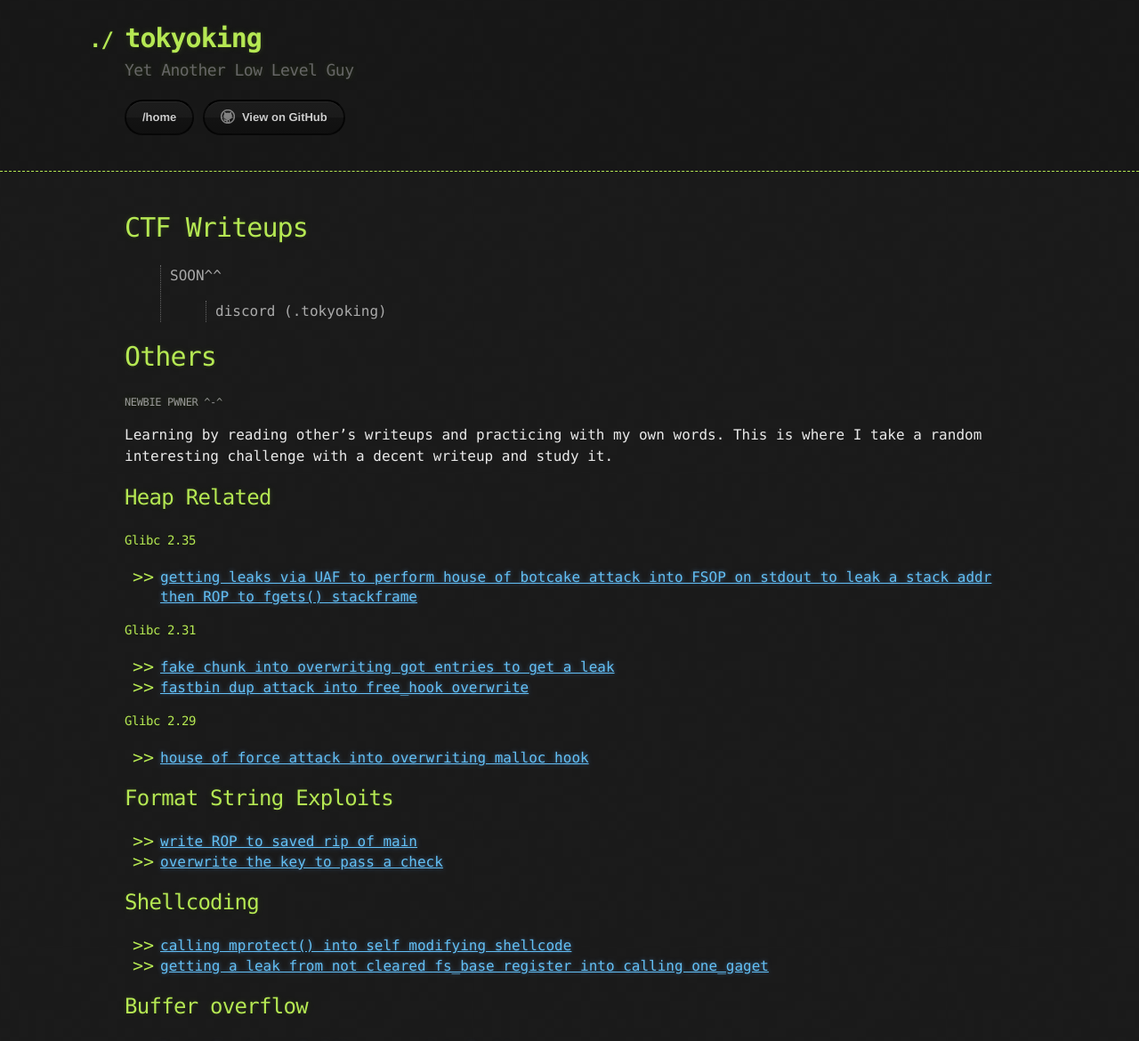
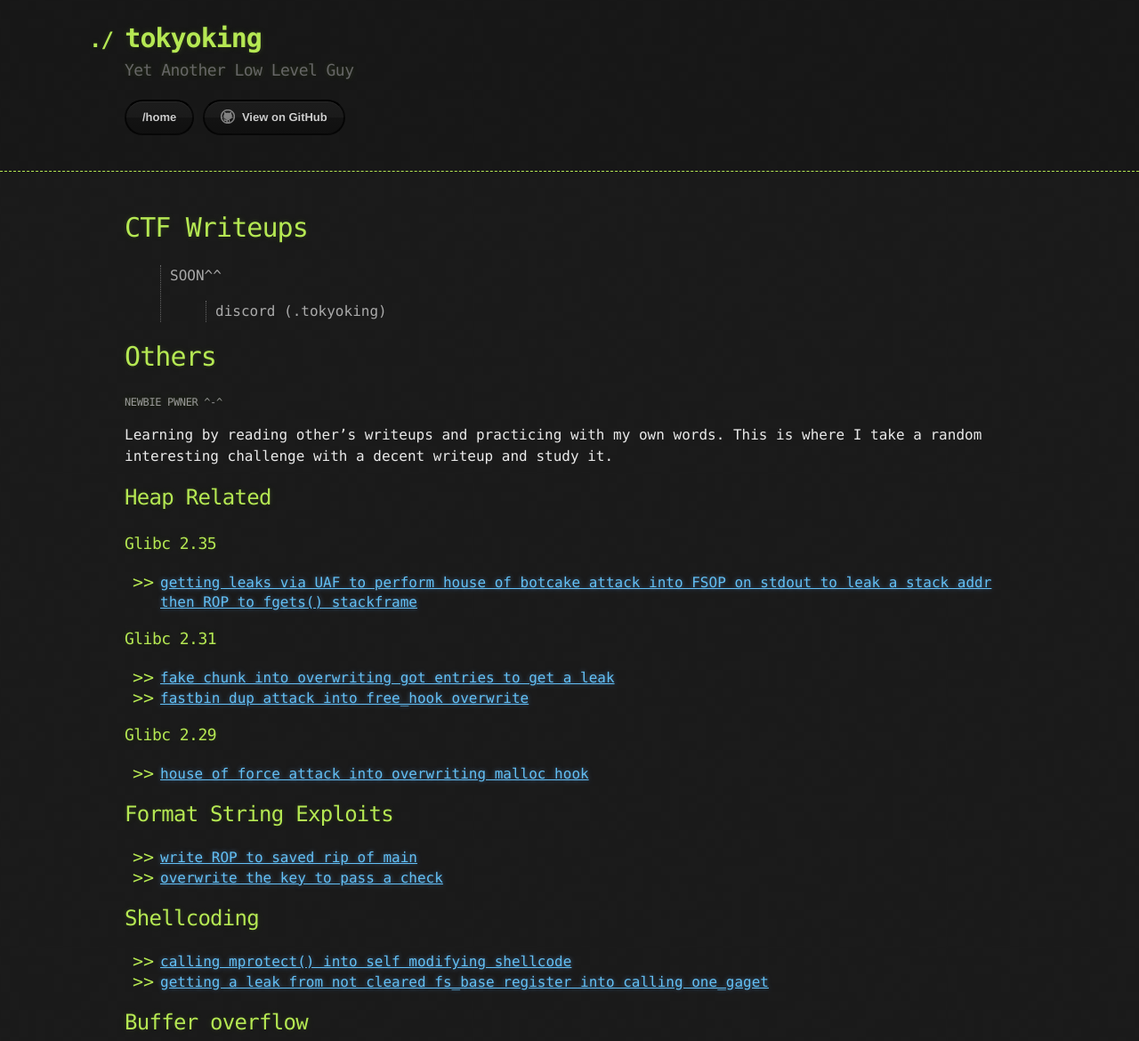
Before and after one commit to 4rsp/4rsp.github.io, a Jekyll site: the page built from index.md, in a window 1280 px wide. Shown: the top 1170 px of the page at 89% size. Built offline with Jekyll 4.4.1, drawn with Linux system fonts in a browser that asks for light colours; our own code applies the rules of GitHub Pages for plain Markdown files.

```diff
--- a/index.md
+++ b/index.md
@@ -14,14 +14,14 @@ layout: default
 Learning by reading other's writeups and practicing with my own words. This is where I take a random interesting challenge with a decent writeup and study it.
 
 ## Heap Related
-#### Glibc 2.35
+### Glibc 2.35
 *  [getting leaks via UAF to perform house of botcake attack into FSOP on stdout to leak a stack addr then ROP to fgets() stackframe](/ctfwriteups/heap/otherbins/ImaginaryCTF23/mailman/README.md)
 
-#### Glibc 2.31
+### Glibc 2.31
 *   [fake chunk into overwriting got entries to get a leak](/ctfwriteups/heap/tcache/BACKDOOR23/Konsolidator/README.md)
 *   [fastbin dup attack into free_hook overwrite](/ctfwriteups/heap/otherbins/JUSTCTF22/pwn_notes/README.md)
 
-#### Glibc 2.29
+### Glibc 2.29
 *   [house of force attack into overwriting malloc hook](/ctfwriteups/heap/otherbins/SUNSHINECTF23/House_of_Sus/README.md)
 
 ## Format String Exploits
```
